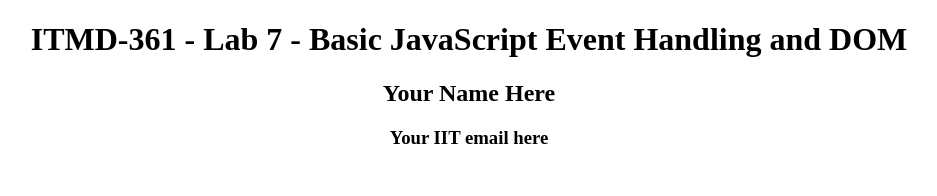
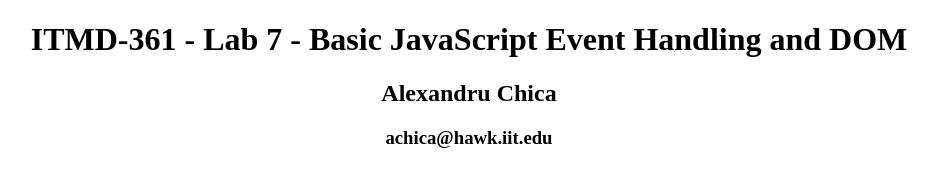
Before and after one commit to achica10/lab7, a plain HTML site: page index.html in a window 1280 px wide. Shown: the top 196 px of the page, without its empty margins (171-1108 px from the left). Drawn offline with Linux system fonts and the light colour scheme.

Commit message:
updated name and email info

```diff
--- a/index.html
+++ b/index.html
@@ -8,8 +8,8 @@
 </head>
 <body>
   <h1 class="center">ITMD-361 - Lab 7 - Basic JavaScript Event Handling and DOM</h1>
-  <h2 class="center">Your Name Here</h2>
-  <h3 class="center">Your IIT email here</h3>
+  <h2 class="center">Alexandru Chica</h2>
+  <h3 class="center">achica@hawk.iit.edu</h3>
   <div id="container">
     <input id="entryinput" type="text" name="textentry" placeholder="Enter a Message">
     <div id="entrybutton">Alert Me</div>
```
